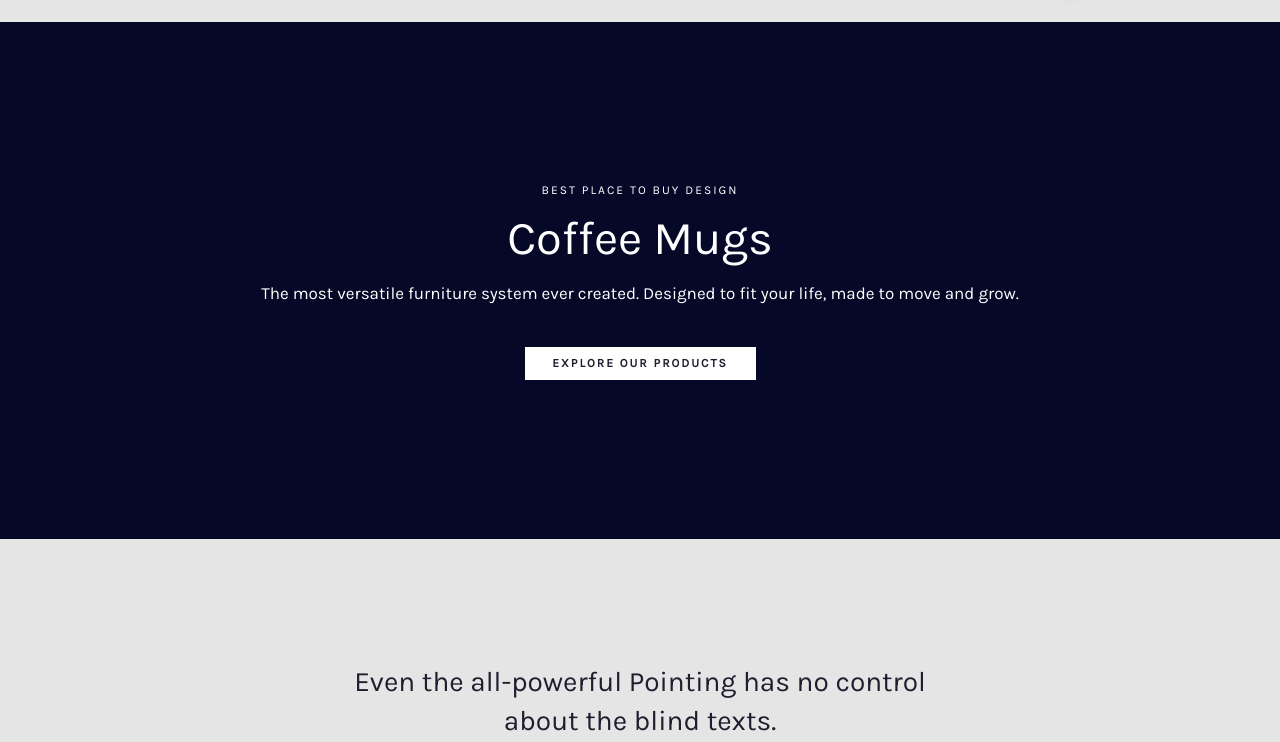
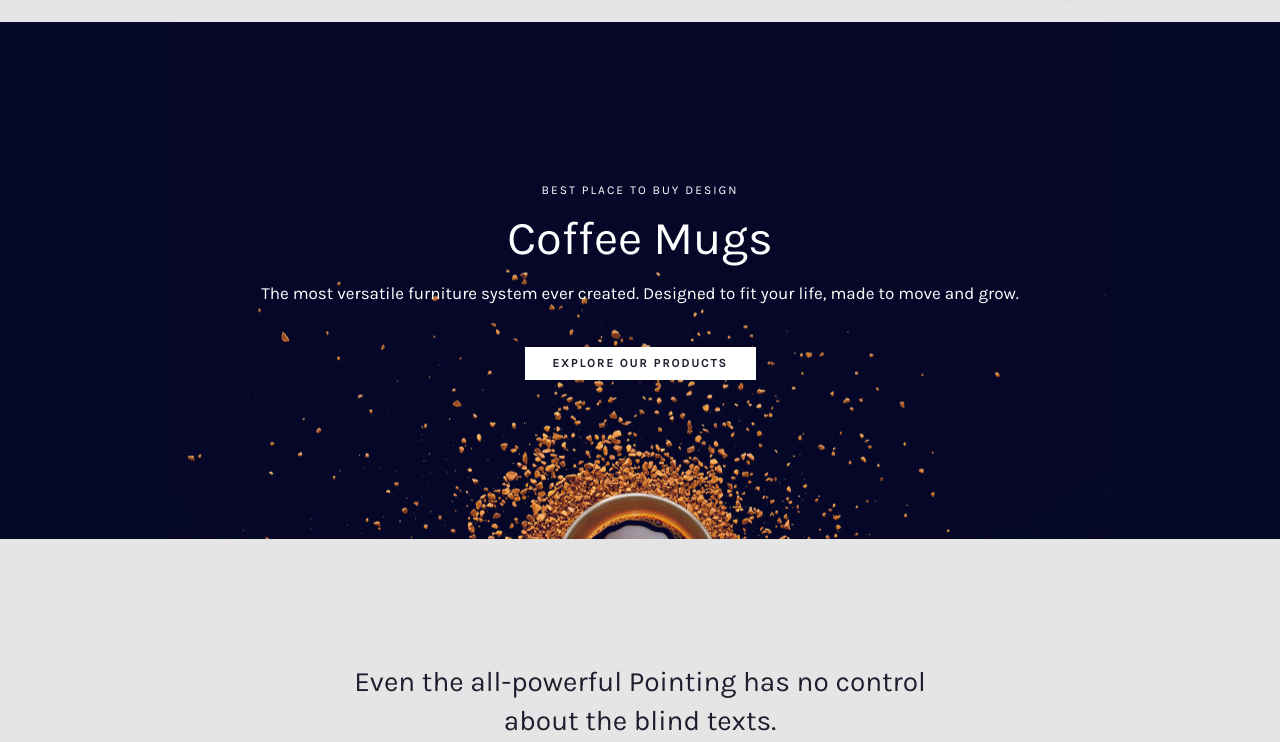
Before and after one commit to RoMaksim91/CoffeStyle, a plain HTML site: page index.html in a window 1280 px wide. Shown: the part 58-800 px from the top of the page. Drawn offline with nearby package versions, Linux system fonts and the light colour scheme; the site is published under a folder, as on GitHub Pages, so addresses that start at the root find nothing; files whose address does not match are found by name.

Commit message:
Add files via upload

```diff
--- a/css/style.css
+++ b/css/style.css
@@ -259,7 +259,7 @@ input {
 
 /*----INTRO-------*/
 .intro {
-  background: url(/img/main/intro\ cover.jpg) no-repeat center;
+  background: url(img/main/intro\ cover.jpg) no-repeat center;
   width: 100%;
   background-color: #050827;
 }
```
